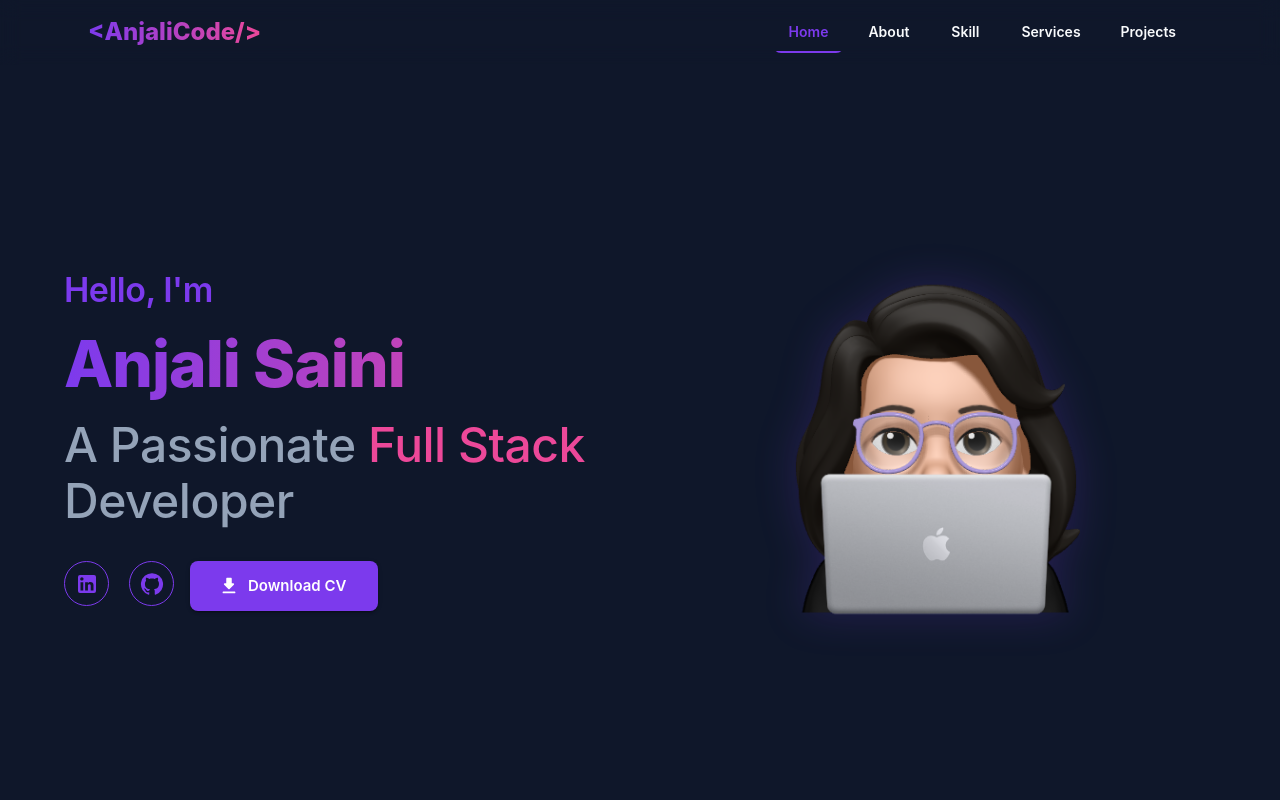
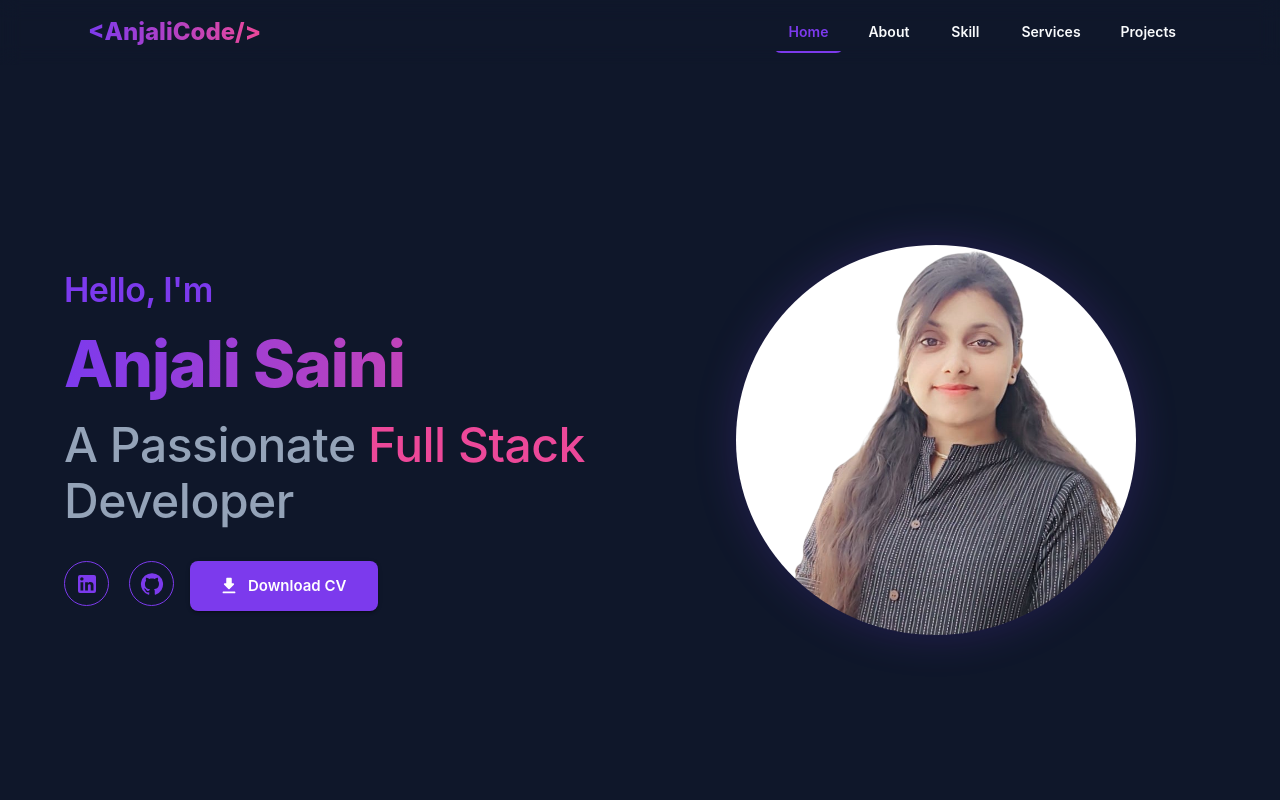
Before and after one commit to Anjaliicode/AnjaliPortfolio, a React (Vite) app: page / in a window 1280 px wide. Shown: the top 800 px of the page. Built offline with nearby package versions, Linux system fonts and the light colour scheme.

Commit message:
updated profile photo

```diff
--- a/src/Pages/Home.jsx
+++ b/src/Pages/Home.jsx
@@ -198,7 +198,7 @@ const Home = () => {
               sx={{
                 width: { xs: "280px", md: "400px" },
                 height: "auto",
-                borderRadius: "24px",
+                borderRadius: "50%",
                 position: "relative",
                 zIndex: 1,
                 transition: "transform 0.5s ease",
```
Also changed, not shown: src/assets/picture1.jpeg.
